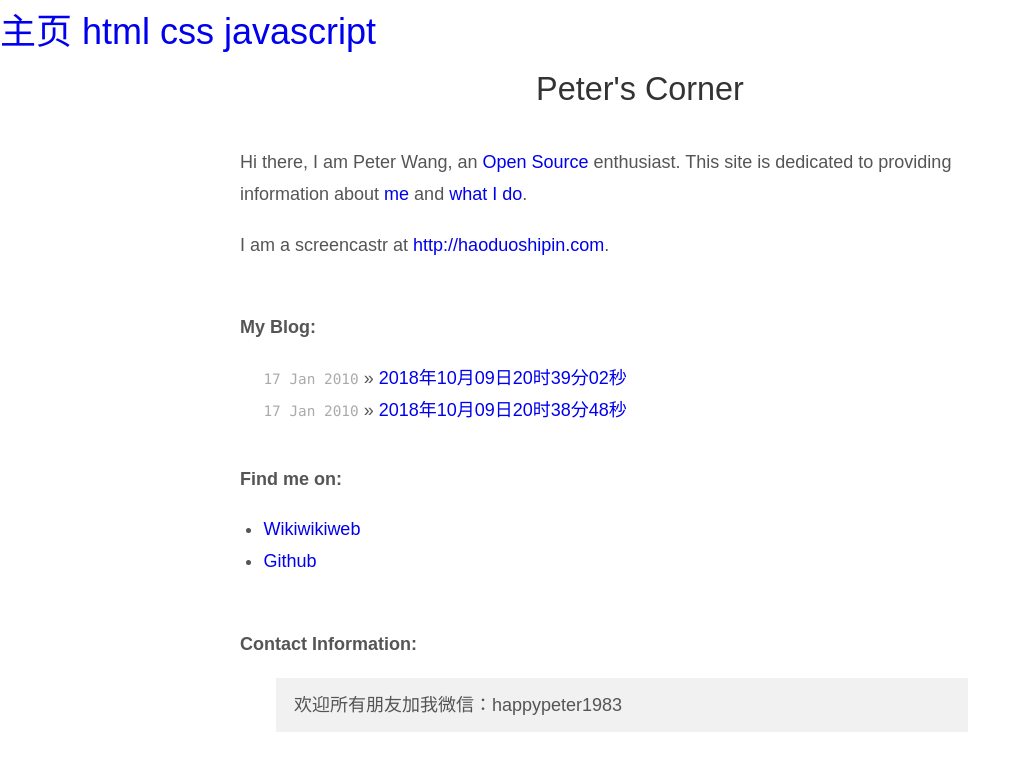
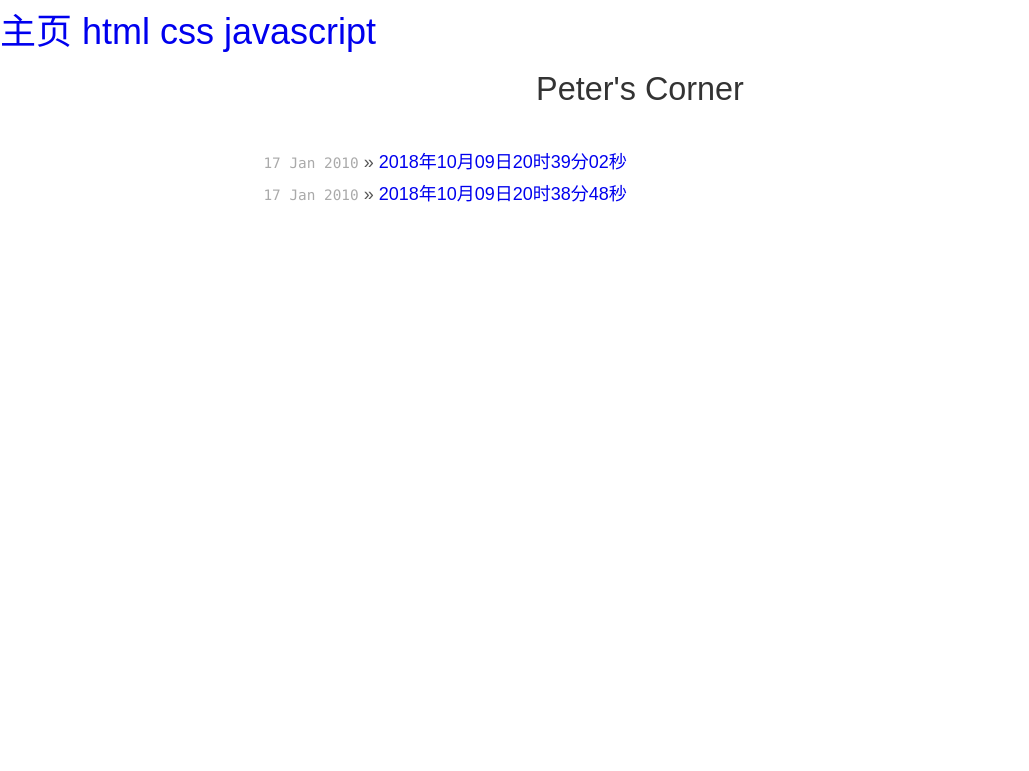
Before and after one commit to xxcczz/xx, a Jekyll site: the page built from index.markdown, in a window 1280 px wide. Shown: the top 771 px of the page, without its empty margins (0-1029 px from the left). Built offline with Jekyll 4.4.1, drawn with Linux system fonts in a browser that asks for light colours.

Commit message:
Update index.markdown

```diff
--- a/index.markdown
+++ b/index.markdown
@@ -2,33 +2,8 @@
 layout: default
 title: Peter's Corner
 ---
-
-Hi there, I am Peter Wang, an [Open Source][oss] enthusiast. This site is
-dedicated to providing information about [me](resume.html) and [what I do](/work).
-
-I am a screencastr at <http://haoduoshipin.com>.
-
-
-<p><br /><b>My Blog:</b></p>
   <ul class="posts">
     {% for post in site.posts %}
       <li><span>{{ post.date | date_to_string }}</span> &raquo; <a href="{{ post.url }}">{{ post.title }}</a></li>
     {% endfor %}
   </ul>
-
-<p><b>Find me on:</b></p>
-
-<ul>
-
-<li><a href="http://c2.com/cgi/wiki?PeterWang">Wikiwikiweb</a></li>
-
-<li><a href="http://github.com/happypeter/">Github</a></li>
-
-</ul>
-<p><br /><b>Contact Information:</b></p>
-
-<blockquote>
-欢迎所有朋友加我微信：happypeter1983
-</blockquote>
-
-[oss]:http://en.wikipedia.org/wiki/Open_source
```
